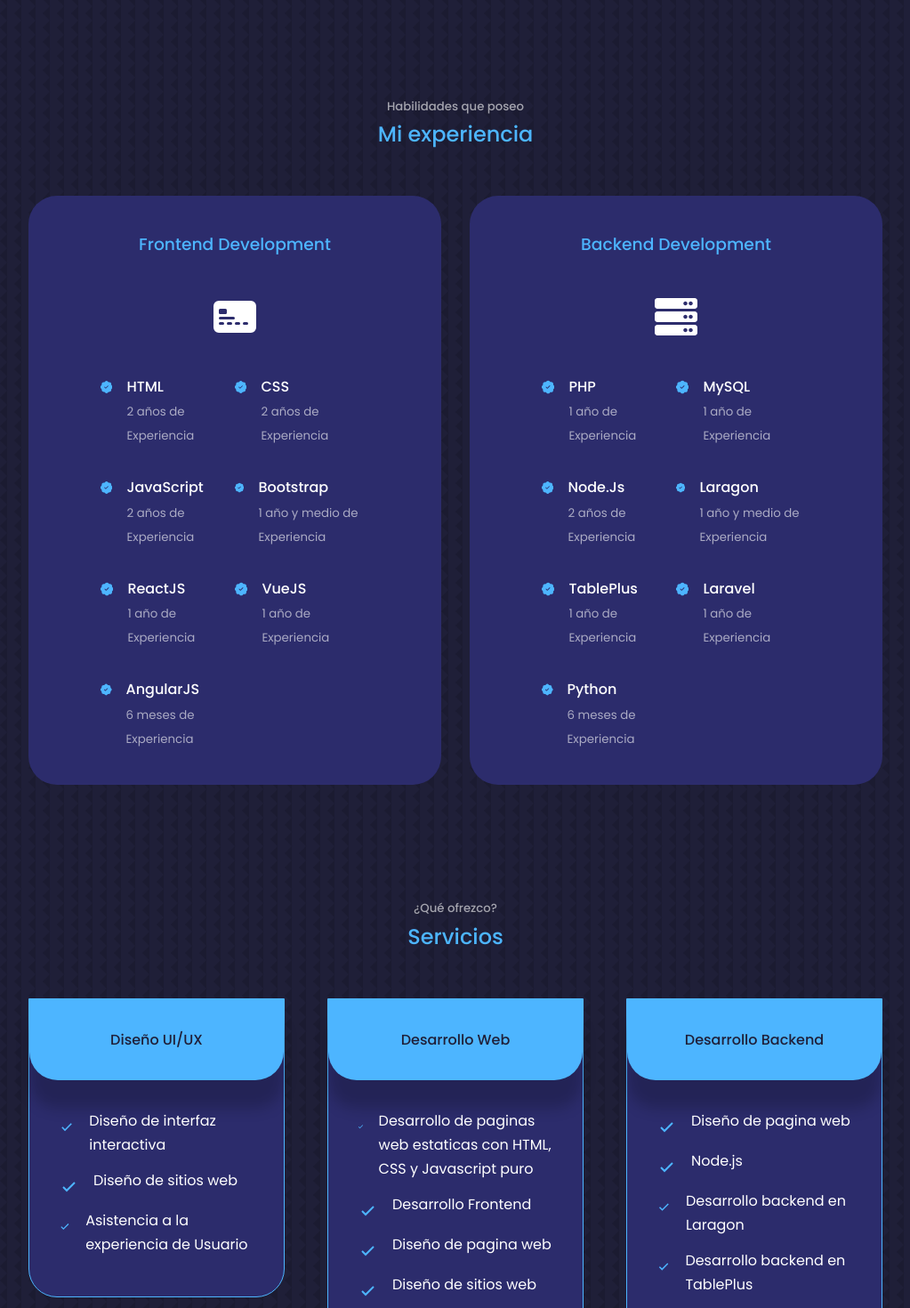
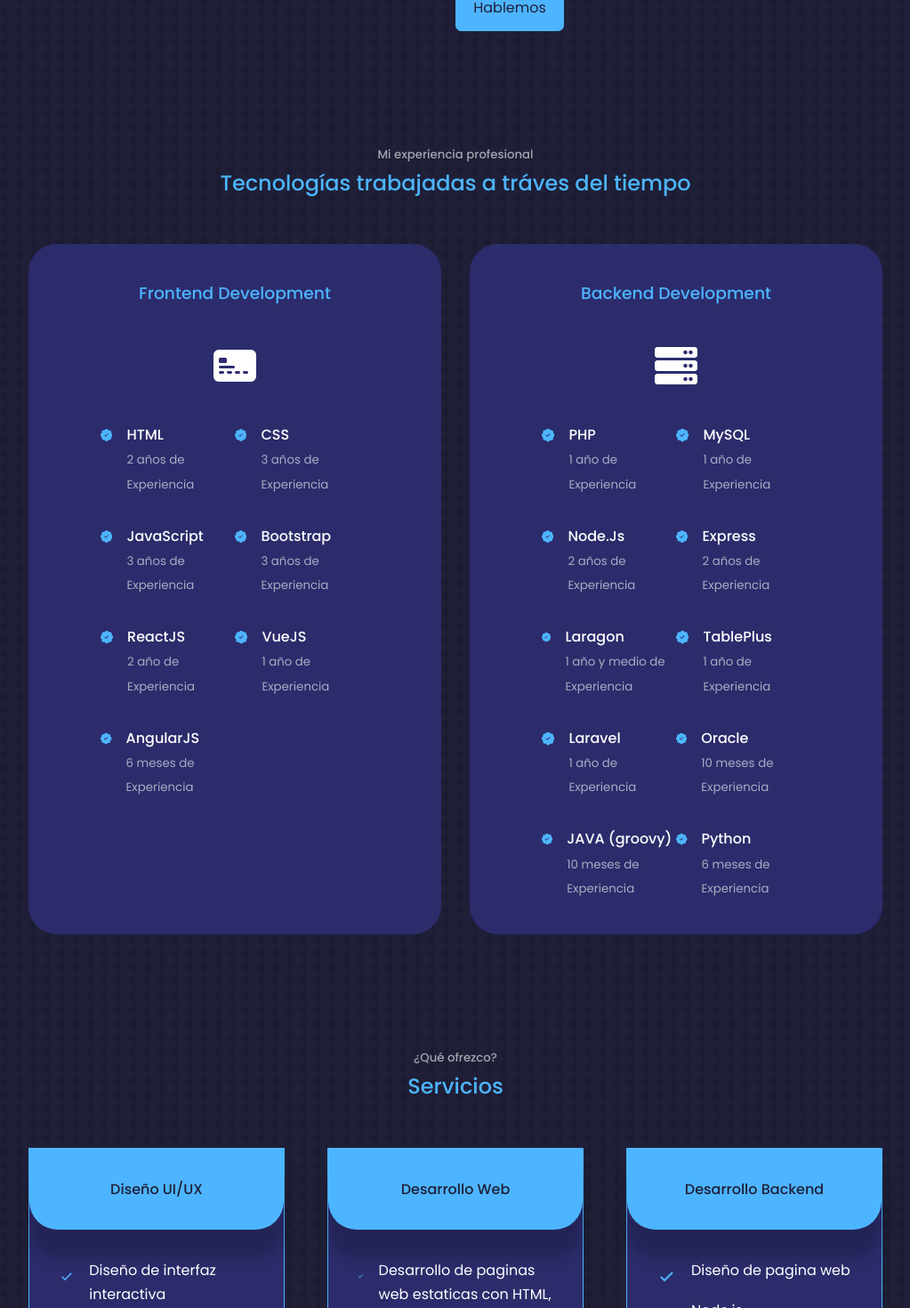
Before and after one commit to VanstrahlenAlex/PortafolioWebReactJS, a React (Create React App) app: page / in a window 1280 px wide. Shown: the part 1817-3287 px from the top of the page at 89% size, without its empty margins (128-1151 px from the left). Built offline with nearby package versions, Linux system fonts and the light colour scheme; a web font is replaced by a local one.

Commit message:
Cambio de presentación

```diff
--- a/src/components/about/About.jsx
+++ b/src/components/about/About.jsx
@@ -4,6 +4,8 @@ import ME from '../../assets/me-about2.jpg';
 import {BiNetworkChart} from 'react-icons/bi';
 import {BsFillAwardFill} from 'react-icons/bs';
 import {VscFolderOpened} from 'react-icons/vsc';
+
+
 
 const About = () => {
   return (
@@ -23,6 +25,8 @@ const About = () => {
             <BiNetworkChart className='about__icon'/>
               <h5>Experiencia</h5>
               <small>2 años de trabajo como Freelancer</small>
+              <small>1 año de trabajo como Desarrollador de Software</small>
+
             </article>
 
             <article className='about__card'>
@@ -39,7 +43,7 @@ const About = () => {
           </div>
 
           <p>
-          Soy Ingeniero Electrónico de la ciudad de Valledupar, llevo 2 años de capacitación como programador, he sido capacitado por el proyecto
+          Soy Ingeniero Electrónico de la ciudad de Valledupar, llevo 3 años de experiencia como programador, he sido capacitado por el proyecto
           del MINTIC 2022 como programador Junior, también he aprendido gracias a cursos de desarrollo web en Udemy, Coursera y Cisco Academy.
           Me considero una persona con una escucha activa, con mucho interés en los detalles y me siento más atraido por una comunicación asertiva y directa.
           </p>
--- a/src/components/experience/Experience.jsx
+++ b/src/components/experience/Experience.jsx
@@ -7,8 +7,8 @@ import {BsFillPatchCheckFill} from 'react-icons/bs';
 const Experience = () => {
   return (
     <section id='experience'>
-      <h5>Habilidades que poseo</h5>
-      <h2>Mi experiencia</h2>
+      <h5>Mi experiencia profesional</h5>
+      <h2>Tecnologías trabajadas a tráves del tiempo</h2>
 
       <div className='container experience__container'>
         <div className="experience__frontend">
@@ -29,7 +29,7 @@ const Experience = () => {
                 <BsFillPatchCheckFill className='experience__details-icon'/>
                 <div>
                 <h4>CSS</h4>
-                <small className='text-light'>2 años de Experiencia</small>
+                <small className='text-light'>3 años de Experiencia</small>
                 </div>
               </article>
 
@@ -37,7 +37,7 @@ const Experience = () => {
                 <BsFillPatchCheckFill className='experience__details-icon'/>
                 <div>
                 <h4>JavaScript</h4>
-                <small className='text-light'>2 años de Experiencia</small>
+                <small className='text-light'>3 años de Experiencia</small>
                 </div>
               </article>
 
@@ -45,7 +45,7 @@ const Experience = () => {
                 <BsFillPatchCheckFill className='experience__details-icon'/>
                 <div>
                 <h4>Bootstrap</h4>
-                <small className='text-light'>1 año y medio de Experiencia</small>
+                <small className='text-light'>3 años de Experiencia</small>
                 </div>
               </article>
 
@@ -53,7 +53,7 @@ const Experience = () => {
                 <BsFillPatchCheckFill className='experience__details-icon'/>
                 <div>
                 <h4>ReactJS</h4>
-                <small className='text-light'>1 año de Experiencia</small>
+                <small className='text-light'>2 año de Experiencia</small>
                 </div>
               </article>
 
@@ -109,6 +109,14 @@ const Experience = () => {
               <article className='experience__details'>
                 <BsFillPatchCheckFill className='experience__details-icon'/>
                 <div>
+                <h4>Express</h4>
+                <small className='text-light'>2 años de Experiencia</small>
+                </div>
+              </article>
+
+              <article className='experience__details'>
+                <BsFillPatchCheckFill className='experience__details-icon'/>
+                <div>
                 <h4>Laragon</h4>
                 <small className='text-light'>1 año y medio de Experiencia</small>
                 </div>
@@ -133,6 +141,22 @@ const Experience = () => {
               <article className='experience__details'>
                 <BsFillPatchCheckFill className='experience__details-icon'/>
                 <div>
+                <h4>Oracle</h4>
+                <small className='text-light'>10 meses de Experiencia</small>
+                </div>
+              </article>
+
+              <article className='experience__details'>
+                <BsFillPatchCheckFill className='experience__details-icon'/>
+                <div>
+                <h4>JAVA (groovy)</h4>
+                <small className='text-light'>10 meses de Experiencia</small>
+                </div>
+              </article>
+
+              <article className='experience__details'>
+                <BsFillPatchCheckFill className='experience__details-icon'/>
+                <div>
                 <h4>Python</h4>
                 <small className='text-light'>6 meses de Experiencia</small>
                 </div>
--- a/src/components/services/Services.jsx
+++ b/src/components/services/Services.jsx
@@ -22,12 +22,12 @@ const Services = () => {
 
             <li>
             <BiCheck  className='service__list-icon'/>
-            <p>Diseño de sitios web</p>
+            <p>Fundamentos de ingeniería de software</p>
             </li>
 
             <li>
             <BiCheck  className='service__list-icon'/>
-            <p>Asistencia a la experiencia de Usuario</p>
+            <p>UX Writing & UX Editing</p>
             </li>
           </ul>
         </article>
@@ -57,7 +57,7 @@ const Services = () => {
 
             <li>
             <BiCheck  className='service__list-icon'/>
-            <p>Diseño de sitios web</p>
+            <p>Maquetación y responsive web design</p>
             </li>
 
             <li>
```
